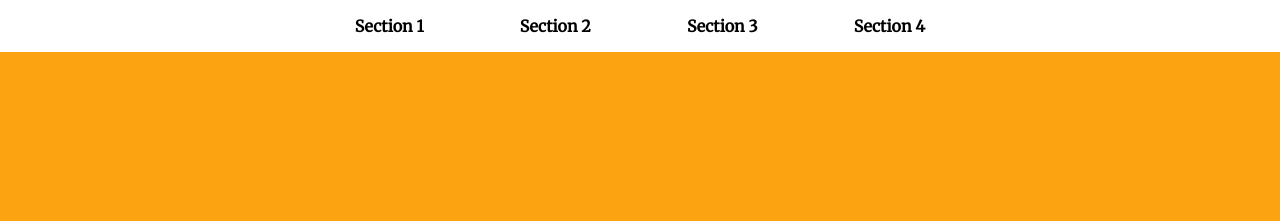
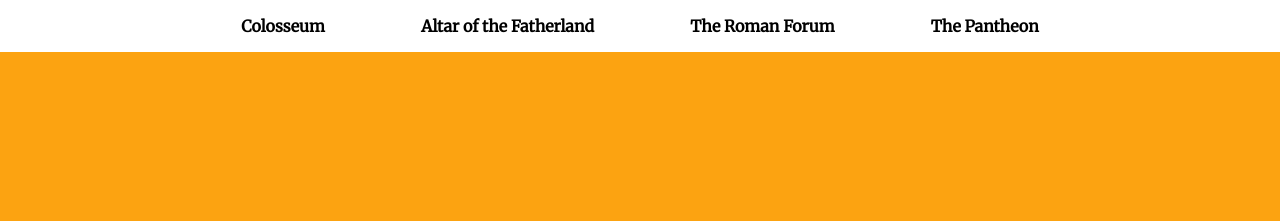
Before and after one commit to AndreaScacchi/Udacity-Nanodegree-Front-End-Web-Developer-Landing-Page, a plain HTML site: page index.html in a window 1280 px wide. Shown: the top 221 px of the page. Drawn offline with Linux system fonts and the light colour scheme.

Commit message:
Update index.html

```diff
--- a/index.html
+++ b/index.html
@@ -26,30 +26,31 @@
     a data attribute that will populate the li node.
     Adding more sections will automatically populate nav.
     The first section is set to active class by default -->
-    <section id="section1" data-nav="Section 1" class="your-active-class">
+    <section id="section1" data-nav="Colosseum" class="your-active-class">
       <div class="landing__container">
         <h2>The Colosseum</h2>
         <p>The Colosseum, also known as the Flavian Amphitheatre, is an oval amphitheatre in the centre of the city of Rome, Italy. Construction began under the emperor Vespasian and completed under his successor Titus, it was the largest amphitheatre ever built at the time and held 50,000 to 80,000 spectators. The Colosseum was used for gladiator contests, public spectacles, animal hunts, executions, re-enactments of famous battles and drama based on Roman mythology.<br>The Colosseum is still an iconic symbol of Imperial Rome and is listed as one of the New7Wonders of the World.</p>
       </div>
     </section>
-    <section id="section2" data-nav="Section 2">
+    <section id="section2" data-nav="Altar of the Fatherland">
       <div class="landing__container">
         <h2>Altar of the Fatherland</h2>
         <p>The Victor Emmanuel II National Monument, or, Vittoriano, called Altare della Patria, is a national monument built in honour of Victor Emmanuel II, the first king of a unified Italy, located in Rome. Located in the centre of ancient Rome, it has been consecrated to a wide symbolic value representing a lay temple metaphorically dedicated to a free and united Italy—celebrating by virtue the burial of the Unknown Soldier (the sacrifice for the homeland and for the connected ideals).<br>After World War II, with the institution of the Italian Republic in 1946, the monument was stripped of all its Fascist symbols and reassumed its original function as a secular temple dedicated to the Italian nation and its people.</p>
       </div>
     </section>
-    <section id="section3" data-nav="Section 3">
+    <section id="section3" data-nav="The Roman Forum">
       <div class="landing__container">
         <h2>The Roman Forum</h2>
         <p>The Roman Forum, also known by its Latin name Forum Romanum, is a rectangular forum (plaza) surrounded by the ruins of several important ancient government buildings at the center of the city of Rome. For centuries the Forum was the center of day-to-day life in Rome: the site of triumphal processions and elections; the venue for public speeches, criminal trials, and gladiatorial matches; and the nucleus of commercial affairs. Here statues and monuments commemorated the city's great men.<br> Located in the small valley between the Palatine and Capitoline Hills, the Forum today is a sprawling ruin of architectural fragments and intermittent archaeological excavations attracting 4.5 million or more sightseers yearly.</p>
       </div>
     </section>
-    <section id="section4" data-nav="Section 4">
+    <section id="section4" data-nav="The Pantheon">
       <div class="landing__container">
         <h2>The Pantheon</h2>
         <p>The Pantheon, is a former Roman temple, now a Catholic church (Basilica of St. Mary and the Martyrs). It is one of the best-preserved of all Ancient Roman buildings, in large part because it has been in continuous use throughout its history and, since the 7th century, the Pantheon has been in use as a church dedicated to "St. Mary and the Martyrs" (Latin: Sancta Maria ad Martyres). Two kings of Italy are buried in the Pantheon: Vittorio Emanuele II and Umberto I, as well as Umberto's Queen, Margherita.</p>
       </div>
     </section>
+    <button class="btn">TOP</button>
   </main>
   <footer class="page__footer">
     <p>&copy Udacity</p>
```
